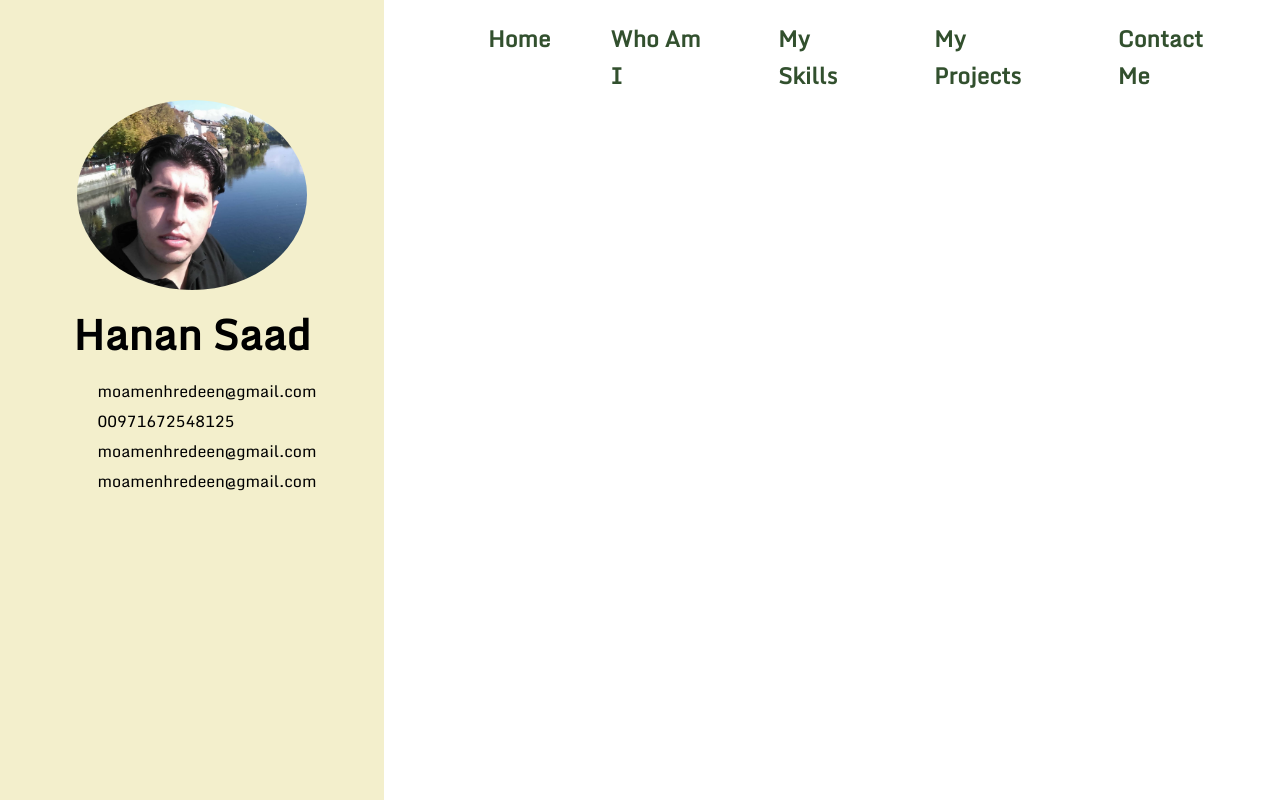
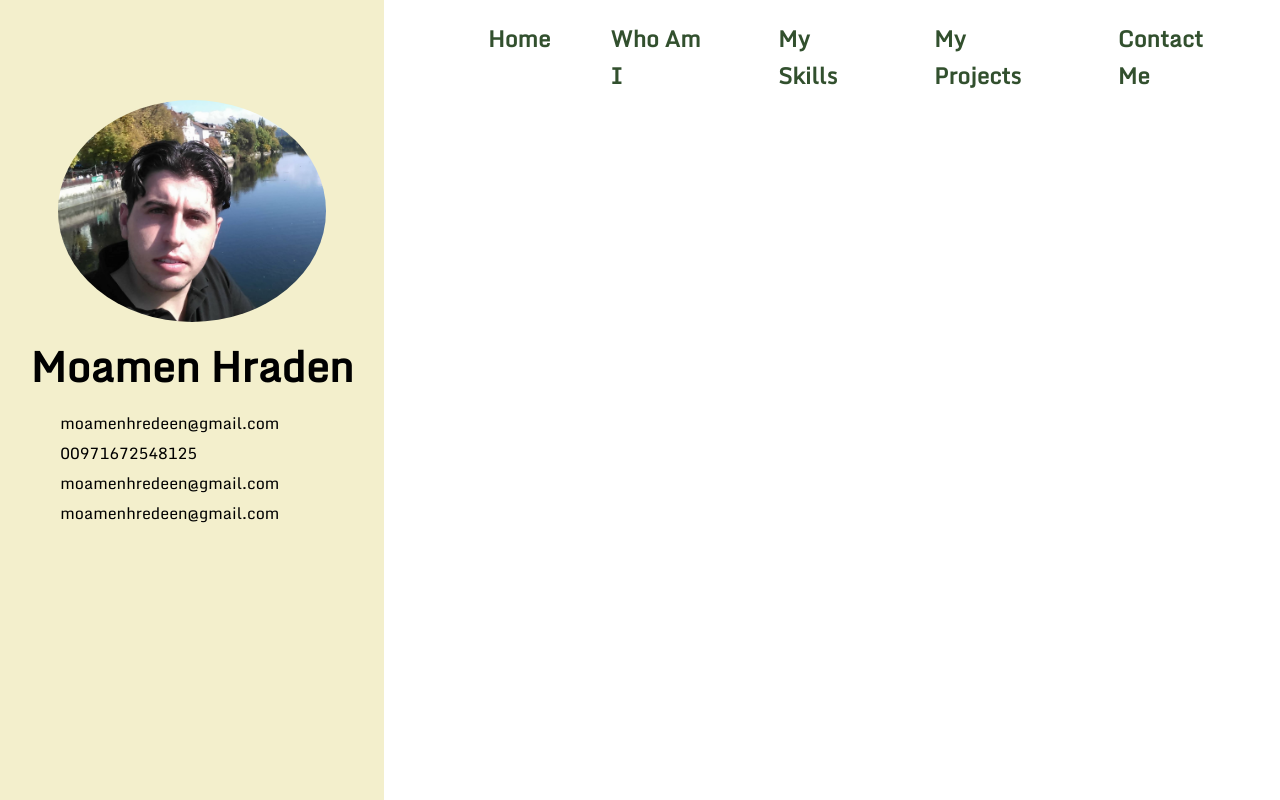
Before and after one commit to moamenhredeen/portfolio, a React (Create React App) app: page / in a window 1280 px wide. Built offline with nearby package versions, Linux system fonts and the light colour scheme; some icons are missing.

Commit message:
fix image size, fix routing

```diff
--- a/package.json
+++ b/package.json
@@ -1,7 +1,7 @@
 {
   "name": "portfolio",
   "version": "0.1.0",
-  "homepage": "https://moamenhredeen.github.io/portfolio",
+  "homepage": "https://moamenhredeen.github.io/portfolio/home",
   "private": true,
   "dependencies": {
     "@testing-library/jest-dom": "^5.11.4",
--- a/src/App.js
+++ b/src/App.js
@@ -1,6 +1,6 @@
 import './App.css';
 import React from "react";
-import {Route, Switch} from "react-router-dom";
+import {Redirect, Route, Switch} from "react-router-dom";
 import Main from "./components/Main/Main";
 import Sidebar from "./components/Sidebar/Sidebar";
 import Navbar from "./components/Navbar/Navbar";
@@ -18,6 +18,9 @@ function App() {
                     <Navbar/>
                     <Main/>
                 </>
+                <Route path="*">
+                    <Redirect to="/home" />
+                </Route>
             </Switch>
         </div>
     );
--- a/src/components/Sidebar/Sidebar.js
+++ b/src/components/Sidebar/Sidebar.js
@@ -8,7 +8,7 @@ const Sidebar = () => {
         <img className={classes.image} src={myImage} alt=""/>
         <div className={classes.infos}>
             <div className={[classes.infoContainer, classes.name].join(' ')}>
-                <h1>Hanan Saad</h1>
+                <h1>Moamen Hraden</h1>
             </div>
             <div className={classes.infoContainer}>
                <MdEmail size={20}/>
--- a/src/components/Sidebar/Sidebar.module.css
+++ b/src/components/Sidebar/Sidebar.module.css
@@ -13,7 +13,7 @@
 }
 
 .image{
-    width: 60%;
+    width: 70%;
     border-radius: 50%;
 }
 
```
